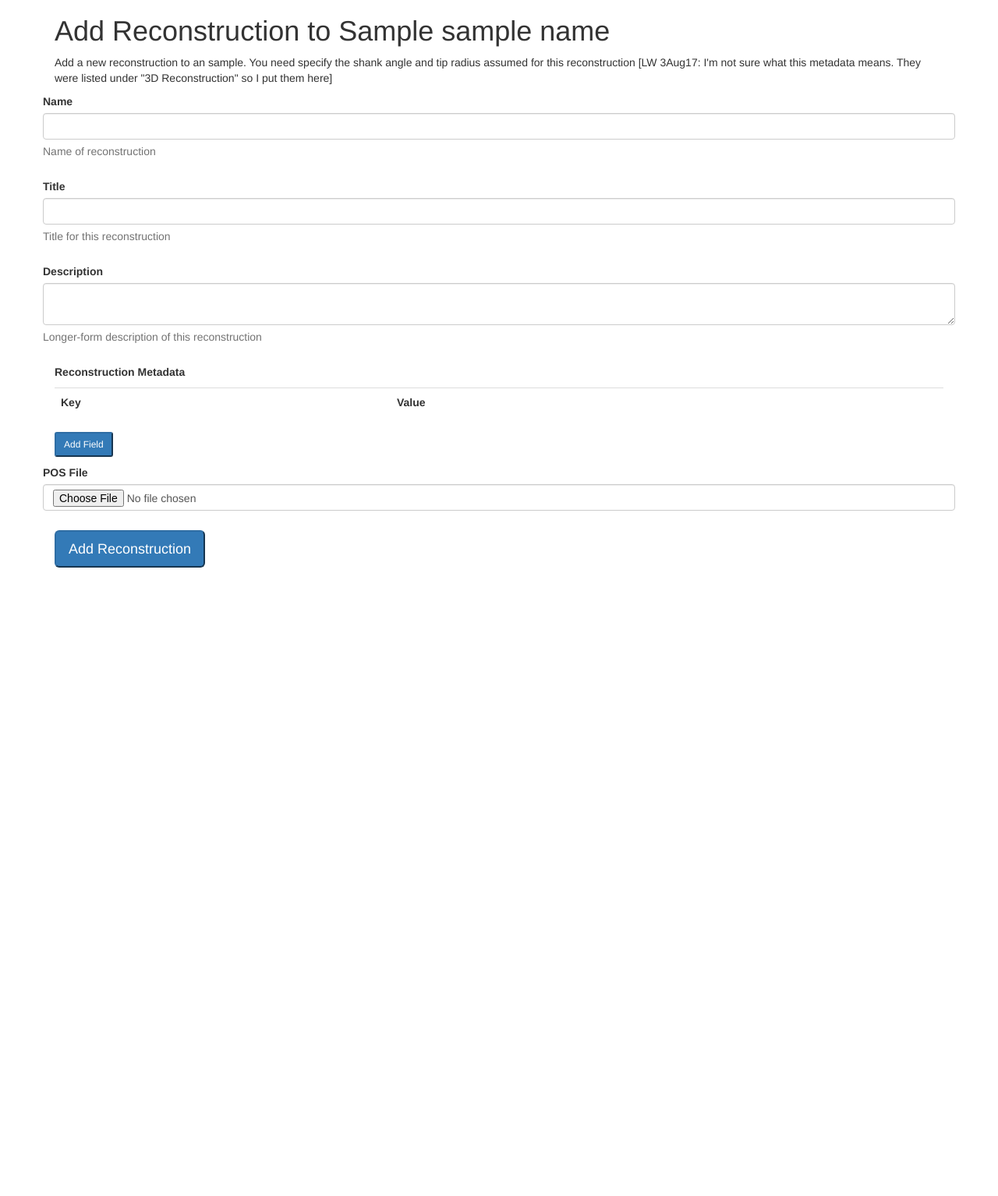
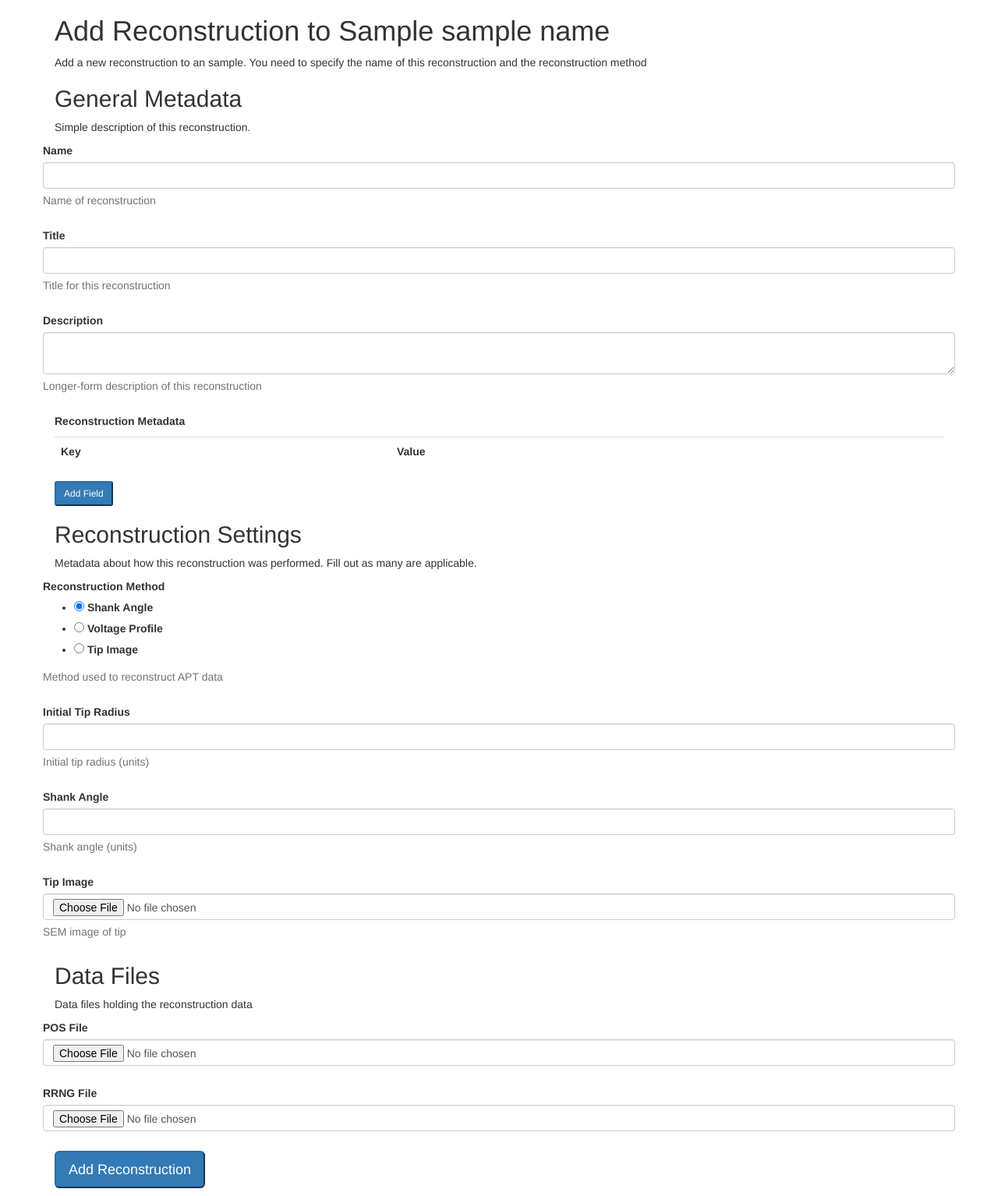
Before and after one commit to materials-data-facility/nucapt, a Flask app: template nucapt/templates/reconstruction_create.html in a window 1280 px wide. Shown: the part 58-1592 px from the top of the page at 78% size. Before the commit the page ends 786 px from the top, so only its background shows below. Run offline with Flask 2, Linux system fonts and the light colour scheme; the template is opened without the code that fills it: values that come from a table or form of the project are taken from there, most other values are stand-ins (such as "Sample title", 1, 10 or a date in 2020); lists and menus that the app fills with data are empty; some libraries are stand-ins or nearby versions.

Commit message:
Added reconstruction metadata

```diff
--- a/nucapt/forms.py
+++ b/nucapt/forms.py
@@ -1,6 +1,6 @@
-from wtforms import Form, StringField, TextAreaField, FieldList, FormField, RadioField, FloatField
+from wtforms import Form, StringField, TextAreaField, FieldList, FormField, RadioField, FloatField, DecimalField
 from wtforms.fields.simple import FileField
-from wtforms.validators import NumberRange, Regexp
+from wtforms.validators import NumberRange, Regexp, Optional
 
 
 class KeyValueForm(Form):
@@ -31,9 +31,9 @@ class APTCollectionMethodForm(Form):
 
     leap_model = StringField('LEAP Model', description="Model of LEAP used to collect data",
                              default='A nice one')
-    evaporation_mode = RadioField('Evaporation Mode', choices=[('voltage','Voltage'), ('laser','Laser')],
+    evaporation_mode = RadioField('Evaporation Mode', choices=[('voltage', 'Voltage'), ('laser', 'Laser')],
                                   description='Method used to evaporate sample',
-                                  default='v')
+                                  default='voltage')
     voltage_ratio = FloatField('Voltage Ratio', description='Voltage ratio used in evaporation (units)',
                                validators=[NumberRange(min=0, message='Voltage ratio must be positive')],
                                default=1)
@@ -77,6 +77,14 @@ class APTReconstructionForm(Form):
 
     title = StringField('Title', description='Title for this reconstruction')
     description = TextAreaField('Description', description='Longer-form description of this reconstruction')
+    reconstruction_method = RadioField('Reconstruction Method', description='Method used to reconstruct APT data',
+                                       choices=[('shank_angle', 'Shank Angle'), ('voltage_profile', 'Voltage Profile'),
+                                                ('tip_image', 'Tip Image')], default='shank_angle')
+    tip_radius = FloatField('Initial Tip Radius', description='Initial tip radius (units)', render_kw={'min': 0},
+                              validators=[Optional()])
+    shank_angle = FloatField('Shank Angle', description='Shank angle (units)', render_kw={'min': 0},
+                               validators=[Optional()])
+    tip_image = FileField('Tip Image', description='SEM image of tip')
     metadata = FieldList(FormField(KeyValueForm), 'Reconstruction Metadata',
                          description='Structured metadata about reconstruction. Use to make indexing easier')
     pos_file = FileField('POS File', render_kw={'accept': '.pos,.POS'})
--- a/nucapt/templates/reconstruction_create.html
+++ b/nucapt/templates/reconstruction_create.html
@@ -2,7 +2,7 @@
 <html lang="en">
 <head>
     <meta charset="UTF-8">
-    <title>NUCAPT: Create Sample for {{ name }}</title>
+    <title>NUCAPT: Add Reconstruction {{ sample_name }}</title>
     {% include '_includes.html' %}
     {% import '_leap_sample_forms.html' as mf %}
     {% from '_form_utils.html' import render_field, render_keyvalue_field %}
@@ -22,14 +22,15 @@
         ]) }}
     <h1>Add Reconstruction to {{ sample_name }}</h1>
 
-    <p>Add a new reconstruction to an sample. You need specify the shank angle and tip radius assumed for this
-        reconstruction
-        [LW 3Aug17: I'm not sure what this metadata means. They were listed under "3D Reconstruction" so I put them
-        here]</p>
+    <p>Add a new reconstruction to an sample. You need to specify the name of this reconstruction and the reconstruction method</p>
 
     {{ render_errors(errors) }}
 
     <form class='form-horizontal' method=post enctype="multipart/form-data">
+
+        <h2>General Metadata</h2>
+
+        <p>Simple description of this reconstruction.</p>
 
         {{ render_field(form.name) }}
 
@@ -39,7 +40,25 @@
 
         {{ render_keyvalue_field(form.metadata, 'metadata-table') }}
 
+        <h2>Reconstruction Settings</h2>
+
+        <p>Metadata about how this reconstruction was performed. Fill out as many are applicable.</p>
+
+        {{ render_field(form.reconstruction_method, class="") }}
+
+        {{ render_field(form.tip_radius) }}
+
+        {{ render_field(form.shank_angle) }}
+
+        {{ render_field(form.tip_image) }}
+
+        <h2>Data Files</h2>
+
+        <p>Data files holding the reconstruction data</p>
+
         {{ render_field(form.pos_file) }}
+
+        {{ render_field(form.rrng_file) }}
 
         <p><input type="submit" class="btn-lg btn-primary" value="Add Reconstruction"/></p>
 
--- a/nucapt/views.py
+++ b/nucapt/views.py
@@ -223,13 +223,22 @@ def edit_sample_metadata(dataset_name, edit_page, my_form, sample, sample_metada
 
 @app.route("/dataset/<dataset_name>/sample/<sample_name>/recon/create", methods=['GET', 'POST'])
 def create_reconstruction(dataset_name, sample_name):
+    # Make sure this sample exists
+    try:
+        sample = APTSampleDirectory.load_dataset_by_name(dataset_name, sample_name)
+    except DatasetParseException as exc:
+        redirect("/dataset/%s/sample/%s"%(dataset_name, sample_name))
+
     # Create the form
-    form = AddAPTReconstructionForm(request.form)
+    form = AddAPTReconstructionForm(request.form) \
+            if request.method == 'POST' \
+            else AddAPTReconstructionForm(name='Reconstruction%d'%(len(sample.list_reconstructions()[0]) + 1))
 
     # Make sure it validates
     if request.method == 'POST' and form.validate():
         try:
             errors = []
+
             # check the files
             pos_file = request.files['pos_file']
             if not pos_file.filename.lower().endswith('.pos'):
@@ -253,8 +262,12 @@ def create_reconstruction(dataset_name, sample_name):
         recon = APTReconstruction.load_dataset_by_name(dataset_name, sample_name, recon_name)
         pos_file.save(os.path.join(recon.path, secure_filename(pos_file.filename)))
         rrng_file.save(os.path.join(recon.path, secure_filename(rrng_file.filename)))
+        if 'tip_image' in request.files:
+            tip_image = request.files['tip_image']
+            tip_image.save(os.path.join(recon.path, 'tip_image.%s'%(tip_image.filename.split(".")[-1])))
 
         return redirect("/dataset/%s/sample/%s/recon/%s" % (dataset_name, sample_name, recon_name))
+
     return render_template('reconstruction_create.html', form=form, dataset_name=dataset_name, sample_name=sample_name)
 
 
@@ -269,6 +282,7 @@ def view_reconstruction(dataset_name, sample_name, recon_name):
         errors = exc.errors
 
     pos_path = None
+    rrng_path = None
     try:
         # Get the POS and RRNG files
         pos_path = recon.get_pos_file()
```
Also changed, not shown: nucapt/schemas/ReconstructionMetadata.json (+15 -2 lines), tests/test_website.py (+5 -1 lines).
